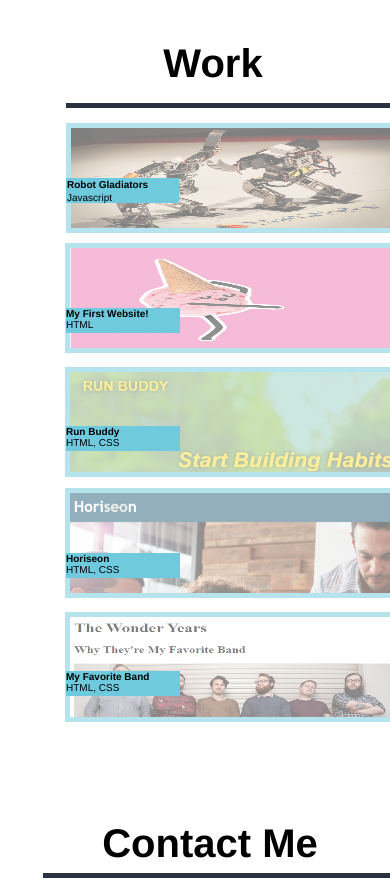
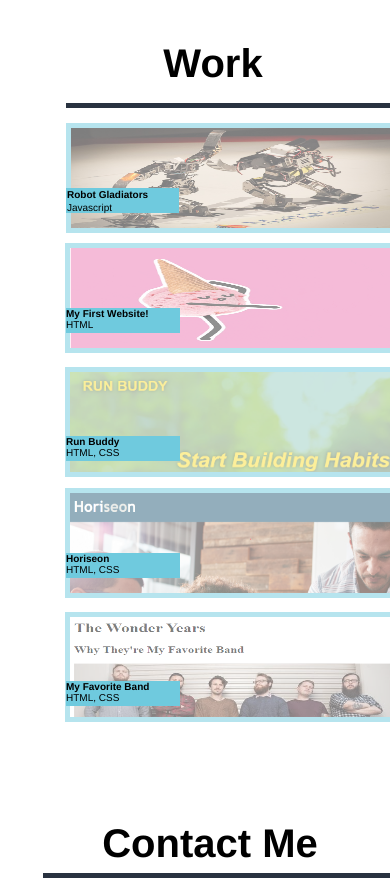
Before and after one commit to MaddieBurns12/Madelines-Portfolio, a plain HTML site: page index.html in a window 390 px wide. Shown: the part 1300-2191 px from the top of the page. Drawn offline with Linux system fonts and the light colour scheme.

Commit message:
final touches

```diff
--- a/assets/css/style.css
+++ b/assets/css/style.css
@@ -124,13 +124,13 @@ header a {
 }
 #small-images {
     display: flex;
-    flex-direction: wrap;
+
     justify-content: center;
     width: 92%;
     position: relative;
 }
-#small-images img {
-    width: 50%;
+#small-images a img {
+    width: 95%;
     padding: 0;
     height: 150px;
     position: relative;
@@ -139,24 +139,23 @@ header a {
     opacity: .5;
     transition: opacity 1s;
 }
-#small-images img:hover {
+#small-images a img:hover {
     opacity: 1;
 }
 .small-image-text {
     left: 5px;
 }
 .small-image-text-right {
-    right: 332px;
+    right: 328px;
 }
 .small-image-text h3, .small-image-text-right h3,
 .small-image-text p, .small-image-text-right p {
     margin: 0;
 }
-a img {
-    padding: 0;
-    margin: 0;
-    display: block;
+#small-images a {
+    width: 100%;
 }
+
 
 /* contact me */
 .contact-info {
@@ -302,6 +301,9 @@ a {
     #large-image-text h3, #large-image-text p {
         font-size: 10px;
     }
+    #large-image-text {
+        top: 65px;
+    }
     #small-images {
 
         display: block;
@@ -324,7 +326,7 @@ a {
     .small-image-text-right {
         position: relative;
         left: 0;
-        bottom: 60px;
+        bottom: 50px;
     }
     .contact-info {
         border-left: none;
@@ -346,6 +348,10 @@ a {
 
 
      }
+     #small-images a img {
+        width: 99%;
+        height: 100px;
+     }
      #contact-me {
 
       display: block;
--- a/index.html
+++ b/index.html
@@ -54,24 +54,33 @@
                     </div>
                 </div>
                 <div id="small-images">
+                    <a href="https://maddieburns12.github.io/" target="_blank">
                     <img src="./assets/images/dancing icecream.png"/>
+                    </a>
                         <div class="small-image-text">
                         <h3>My First Website!</h3>
                         <p>HTML</p>
+
                         </div>
+                    <a href="https://maddieburns12.github.io/run-buddy/" target="_blank">
                     <img src="./assets/images/run buddy.png"/>
+                    </a>
                         <div class="small-image-text-right">
                         <h3>Run Buddy</h3>
                         <p>HTML, CSS</p>
                         </div>
                 </div>
                 <div id="small-images">
+                    <a href="https://maddieburns12.github.io/An-Accessible-Horiseon/" target="_blank">
                     <img src="./assets/images/Horiseon.png"/>
+                    </a>
                         <div class="small-image-text">
                         <h3>Horiseon</h3>
                         <p>HTML, CSS</p>
                         </div>
+                        <a href="https://maddieburns12.github.io/the-wonder-years/">
                     <img src="./assets/images/the wonder years.png"/>
+                    </a>
                         <div class="small-image-text-right">
                         <h3>My Favorite Band</h3>
                         <p>HTML, CSS</p>
```
